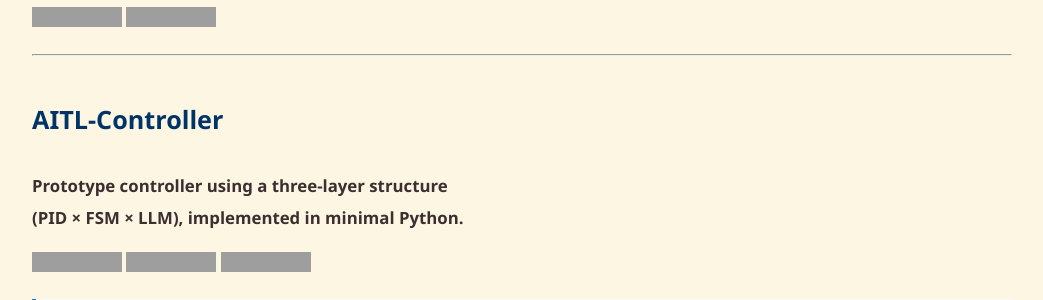
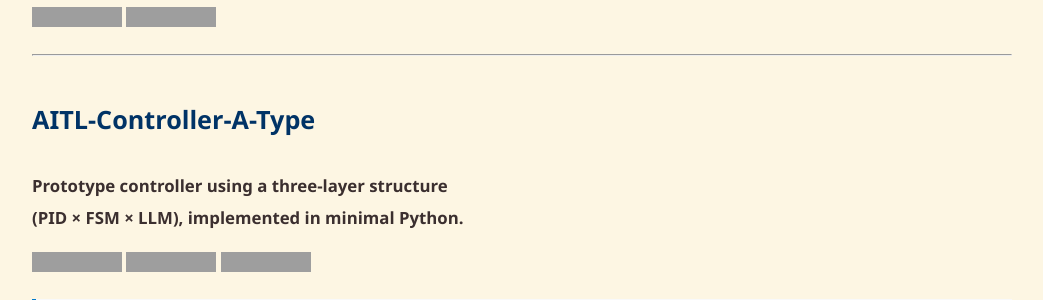
Before and after one commit to Samizo-AITL/Samizo-AITL.github.io, a Jekyll site: the page built from en/index.md, in a window 1280 px wide and 900 px high, scrolled down 2170 px. Shown: the part 158-458 px from the top of the window, without its empty margins (118-1161 px from the left). Built offline with Jekyll 4.4.1, drawn with Linux system fonts in a browser that asks for light colours; grey boxes are pictures that could not be loaded.

Commit message:
Update index.md

```diff
--- a/en/index.md
+++ b/en/index.md
@@ -78,13 +78,13 @@
 
 ---
 
-## AITL-Controller
+## AITL-Controller-A-Type
 
 **Prototype controller using a three-layer structure
 (PID × FSM × LLM), implemented in minimal Python.**
 
-[![Site](https://img.shields.io/badge/View-Site-brightgreen?logo=github)](https://samizo-aitl.github.io/aitl-controller)
-[![Repo](https://img.shields.io/badge/View-Repo-blue?logo=github)](https://github.com/Samizo-AITL/aitl-controller)
+[![Site](https://img.shields.io/badge/View-Site-brightgreen?logo=github)](https://samizo-aitl.github.io/aitl-controlle-a-type)
+[![Repo](https://img.shields.io/badge/View-Repo-blue?logo=github)](https://github.com/Samizo-AITL/aitl-controller-a-type)
 ![Status](https://img.shields.io/badge/Status-Under_Review-orange)
 
 > ⚠️ **Experimental / Under Review**
```
